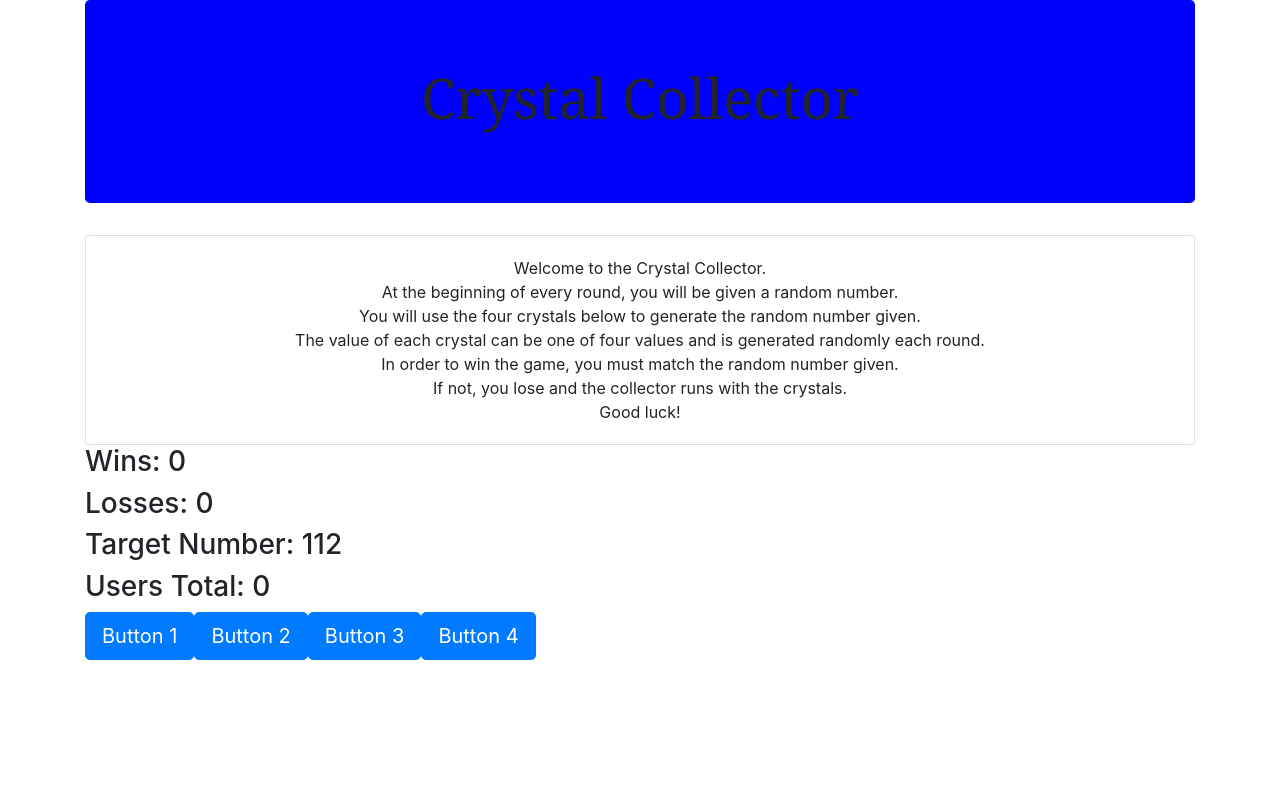
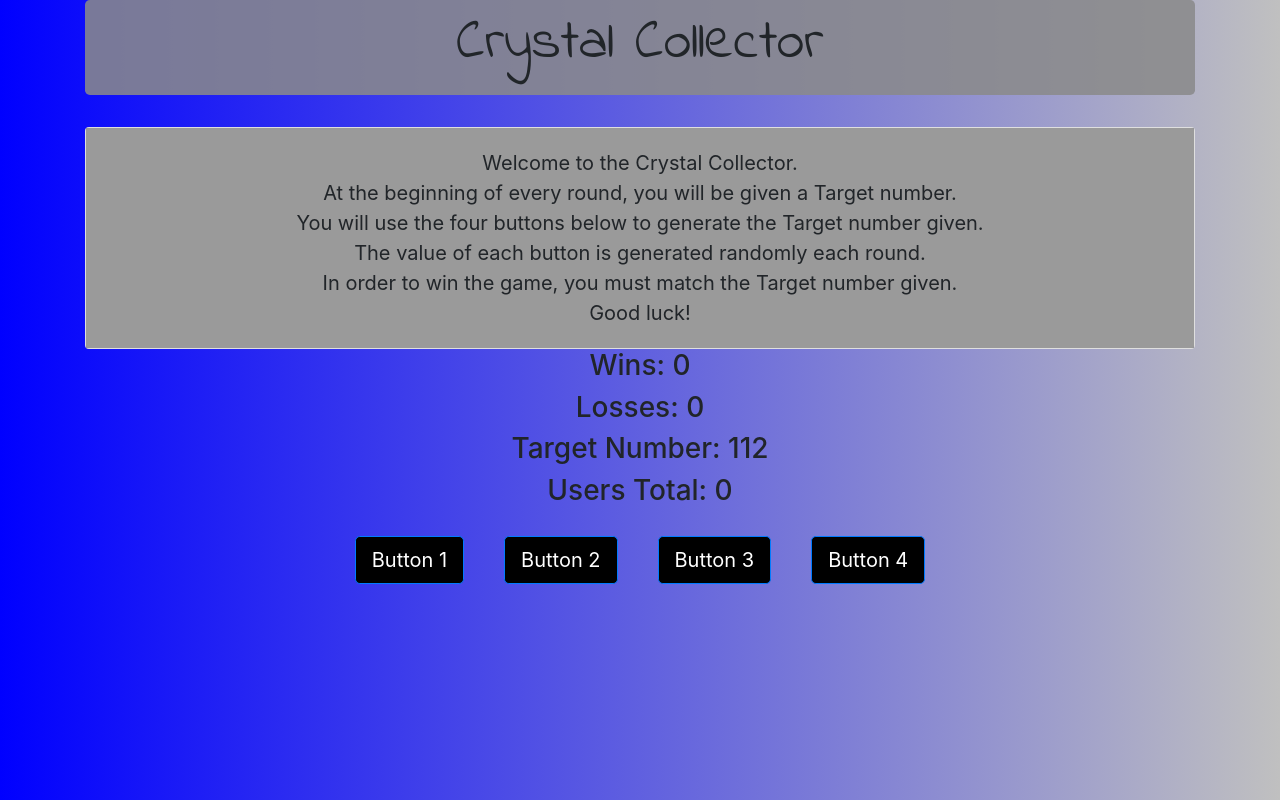
Before and after one commit to dcarde24/unit-4-game, a plain HTML site: page index.html in a window 1280 px wide. Drawn offline with nearby package versions, Linux system fonts and the light colour scheme.

Commit message:
edited text within the index.html game description, added css styling in style.css

```diff
--- a/assets/css/style.css
+++ b/assets/css/style.css
@@ -0,0 +1,26 @@
+body {
+    margin: 0px;
+    padding: 0px;
+    background-image: linear-gradient(to right, blue, silver);
+    text-align: center;
+    box-sizing: border-box;
+}
+
+.jumbotron {
+    background-color: rgba(138, 138, 138, 0.863);
+    padding: 10px;
+}
+
+.display-4 {
+    font-family: 'Indie Flower', cursive;
+}
+
+.card-body {
+    background-color: rgba(138, 138, 138, 0.863);
+    font-size: 20px;
+}
+
+.btn-crystal {
+    margin: 20px;
+    background-color: black;
+}
--- a/index.html
+++ b/index.html
@@ -8,26 +8,27 @@
 
     <!-- Bootstrap CSS -->
     <link rel="stylesheet" href="https://stackpath.bootstrapcdn.com/bootstrap/4.3.1/css/bootstrap.min.css" integrity="sha384-ggOyR0iXCbMQv3Xipma34MD+dH/1fQ784/j6cY/iJTQUOhcWr7x9JvoRxT2MZw1T" crossorigin="anonymous">
+    <link rel="stylesheet" href="assets/css/style.css">
+    <link href="https://fonts.googleapis.com/css?family=Indie+Flower&display=swap" rel="stylesheet">
   </head>
   <body>
         <div class="container"> <!--main container for all objects on page-->
 
 
 
-            <div class="jumbotron" style="background-color: blue; text-align: center; font-family: Georgia, 'Times New Roman', Times, serif"> <!--This is the header of the page-->
+            <div class="jumbotron"> <!--This is the header of the page-->
                     <div class="container">
                       <h1 class="display-4">Crystal Collector</h1>
                     </div>
                   </div>
 
                   <div class="card"> <!--This is the box for instructions of the game-->
-                        <div class="card-body" style="text-align: center;">
+                        <div class="card-body">
                           Welcome to the Crystal Collector.<br>
-                          At the beginning of every round, you will be given a random number.<br>
-                          You will use the four crystals below to generate the random number given.<br>
-                          The value of each crystal can be one of four values and is generated randomly each round.<br>
-                          In order to win the game, you must match the random number given.<br>
-                          If not, you lose and the collector runs with the crystals.<br>
+                          At the beginning of every round, you will be given a Target number.<br>
+                          You will use the four buttons below to generate the Target number given.<br>
+                          The value of each button is generated randomly each round.<br>
+                          In order to win the game, you must match the Target number given.<br>
                           Good luck!<br>
 
                         </div>
```
